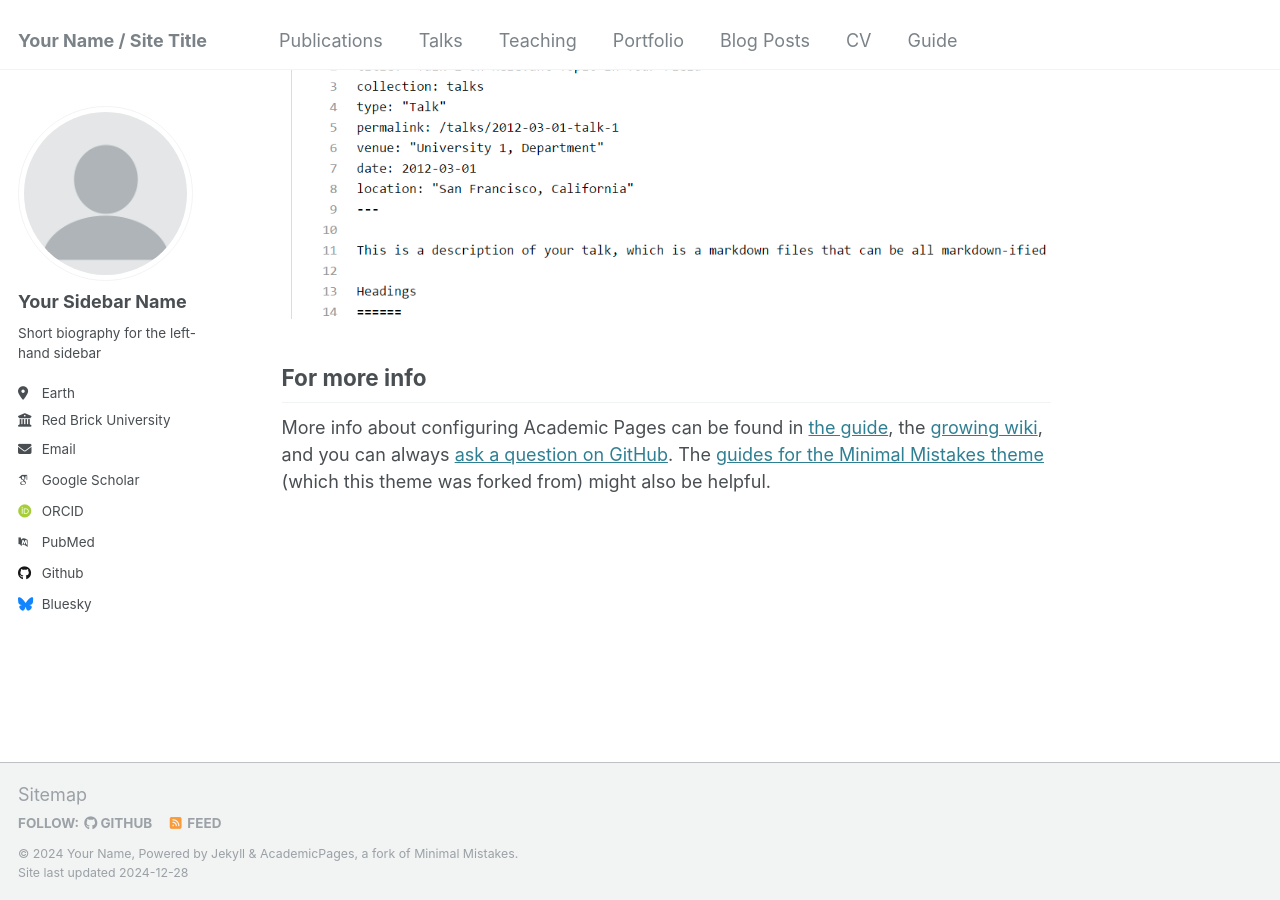
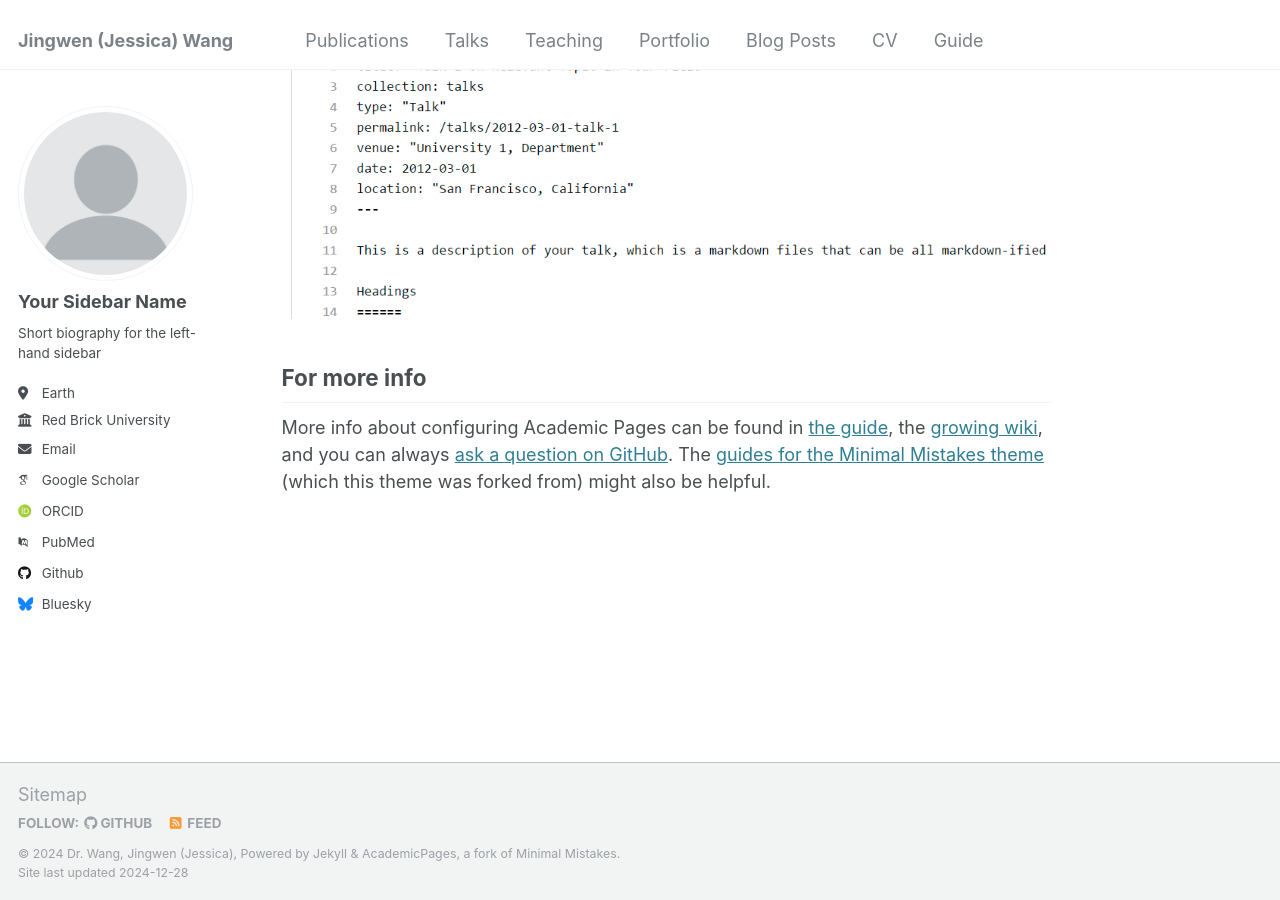
Before and after one commit to JingwenJessica/JingwenJessica.github.io, a Jekyll site: the page built from _pages/about.md, in a window 1280 px wide and 900 px high, scrolled down 2643 px. Built offline with Jekyll 4.4.1, drawn with Linux system fonts in a browser that asks for light colours; some web fonts are replaced.

Commit message:
update name

```diff
--- a/_config.yml
+++ b/_config.yml
@@ -8,10 +8,10 @@
 
 # Basic Site Settings
 locale                   : "en-US"
-title                    : "Your Name / Site Title"
+title                    : "Jingwen (Jessica) Wang"
 title_separator          : "-"
-name                     : &name "Your Name"
-description              : &description "personal description"
+name                     : &name "Dr. Wang, Jingwen (Jessica)"
+description              : &description "Assistant Professor of Computer Science"
 url                      : https://academicpages.github.io # the base hostname & protocol for your site e.g. "https://[your GitHub username].github.io"
 baseurl                  : "" # the subpath of your site, e.g. "/blog"
 repository               : "academicpages/academicpages.github.io"
```
